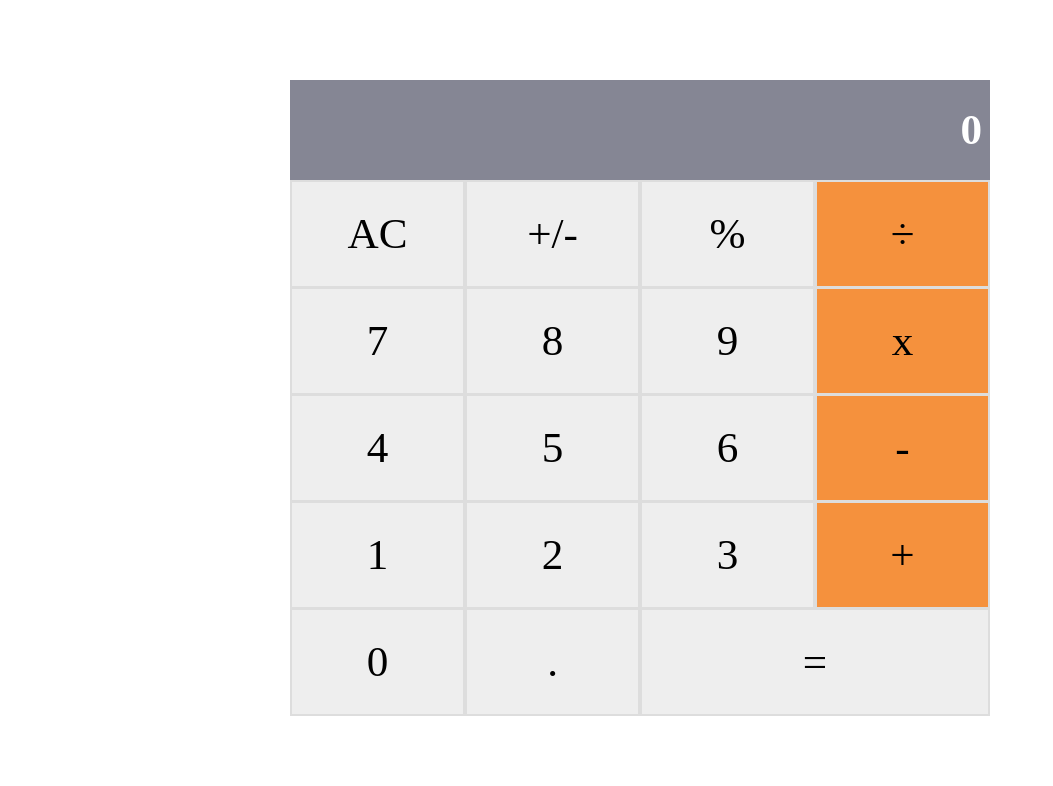
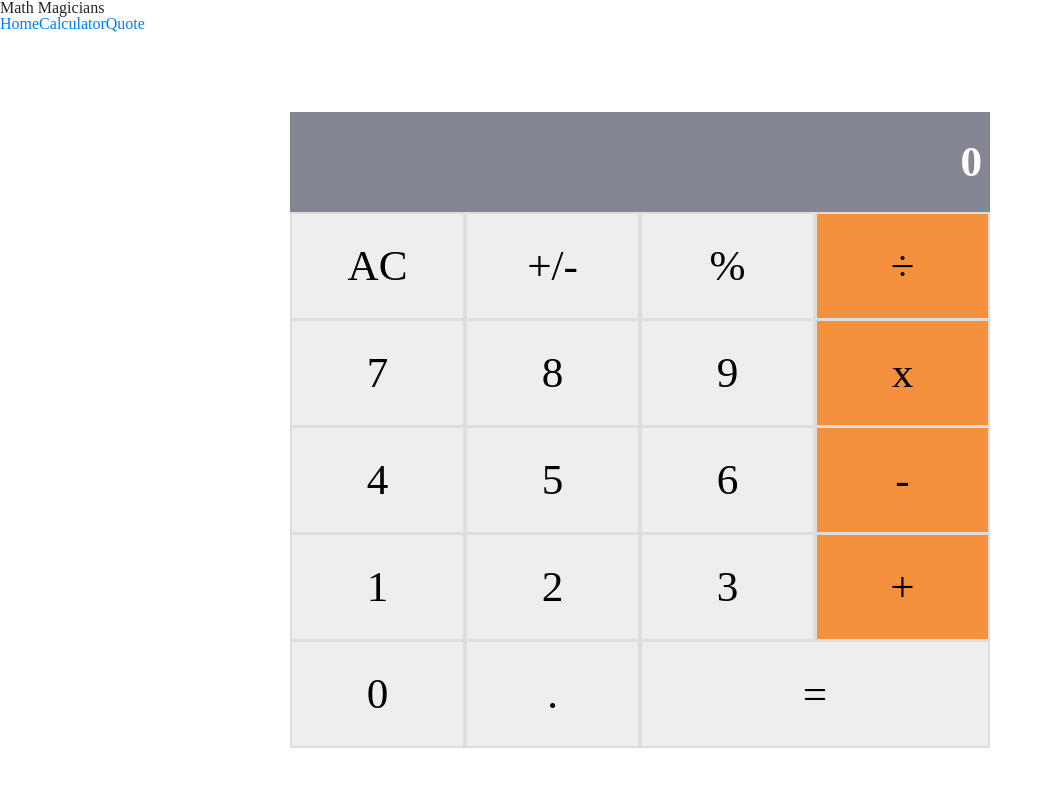
Before and after one commit to MiguelArgentina/react-calculator, a React (Create React App) app: page / in a window 1280 px wide. Shown: the top 786 px of the page, without its empty margins (0-1053 px from the left). Built offline with nearby package versions, Linux system fonts and the light colour scheme.

Commit message:
Add Navbar component to App component

```diff
--- a/src/components/App.js
+++ b/src/components/App.js
@@ -1,31 +1,17 @@
-import React, { useState } from 'react';
-import calculate from '../logic/calculate';
-import ButtonPanel from './ButtonPanel';
-import Display from './Display';
+import NavBar from './NavBar';
 
 import '../resets.css';
 import '../styles.css';
+import Calculator from './Calculator';
 
-const App = () => {
-  const calcData = {
-    total: null,
-    next: '0',
-    operation: null,
-  };
-  const [data, setData] = useState(calcData);
-
-  const handleClick = (btnName) => setData((data) => calculate(data, btnName));
-
-  const { next, total, operation } = data;
-  return (
+const App = () => (
+  <div>
+    <NavBar />
     <div className="App">
       <header className="App-header" />
-      <div className="calc-wrapper">
-        <Display operation={operation} result={next || total} />
-        <ButtonPanel clickHandler={handleClick} />
-      </div>
+      <Calculator />
     </div>
-  );
-};
+  </div>
+);
 
 export default App;
```
